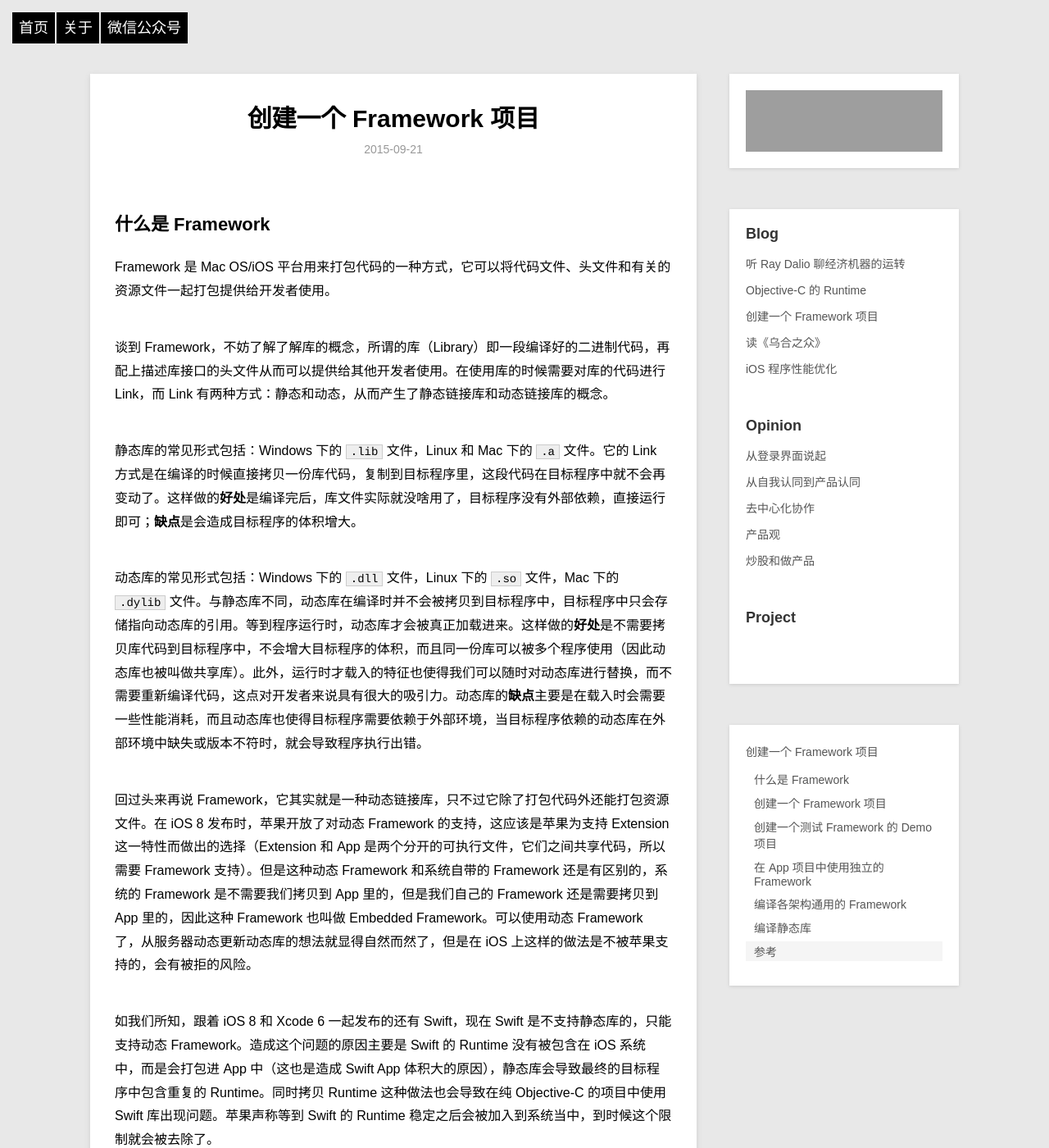
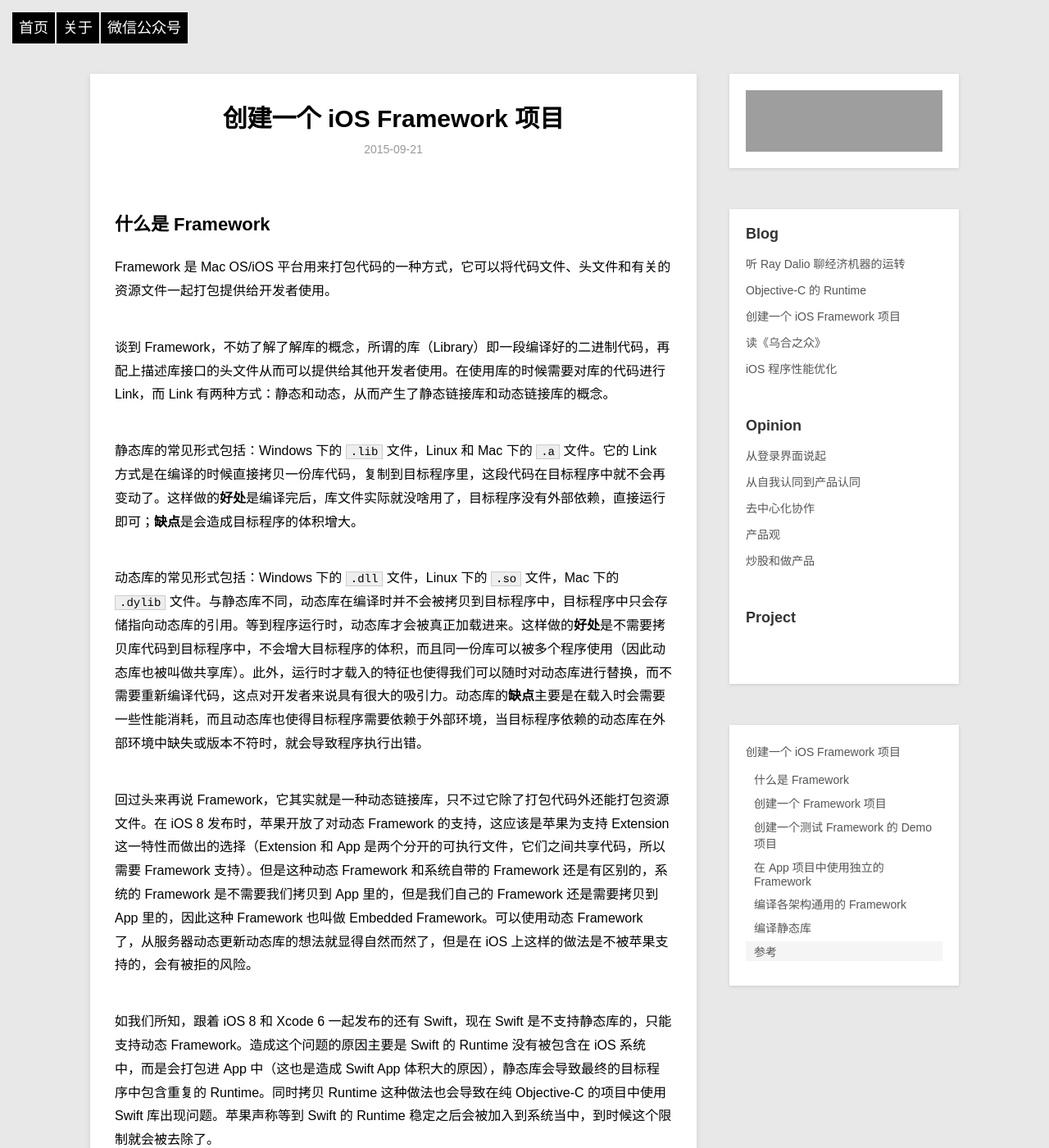
Before and after one commit to samirchen/samirchen.github.io, a Jekyll site: the page built from _posts/blog/2015-09-21-create-a-framework.md, in a window 1280 px wide and 1400 px high. Shown: the whole window at 82% size. Built offline with Jekyll 4.4.1, drawn with Linux system fonts in a browser that asks for light colours; Markdown is read by kramdown in place of the engine named in the settings; comment, search, counter and statistics services are not loaded; grey boxes are pictures that could not be loaded.

Commit message:
Update blog.

```diff
--- a/_posts/blog/2015-09-21-create-a-framework.md
+++ b/_posts/blog/2015-09-21-create-a-framework.md
@@ -1,9 +1,9 @@
 ---
 layout: post
-title: 创建一个 Framework 项目
-description: 简单介绍一下创建一个 Framework 项目的流程。
+title: 创建一个 iOS Framework 项目
+description: 简单介绍一下创建一个 iOS Framework 项目的流程。
 category: blog
-tag: iOS
+tag: iOS, framework
 ---
 
 ##什么是 Framework
```
